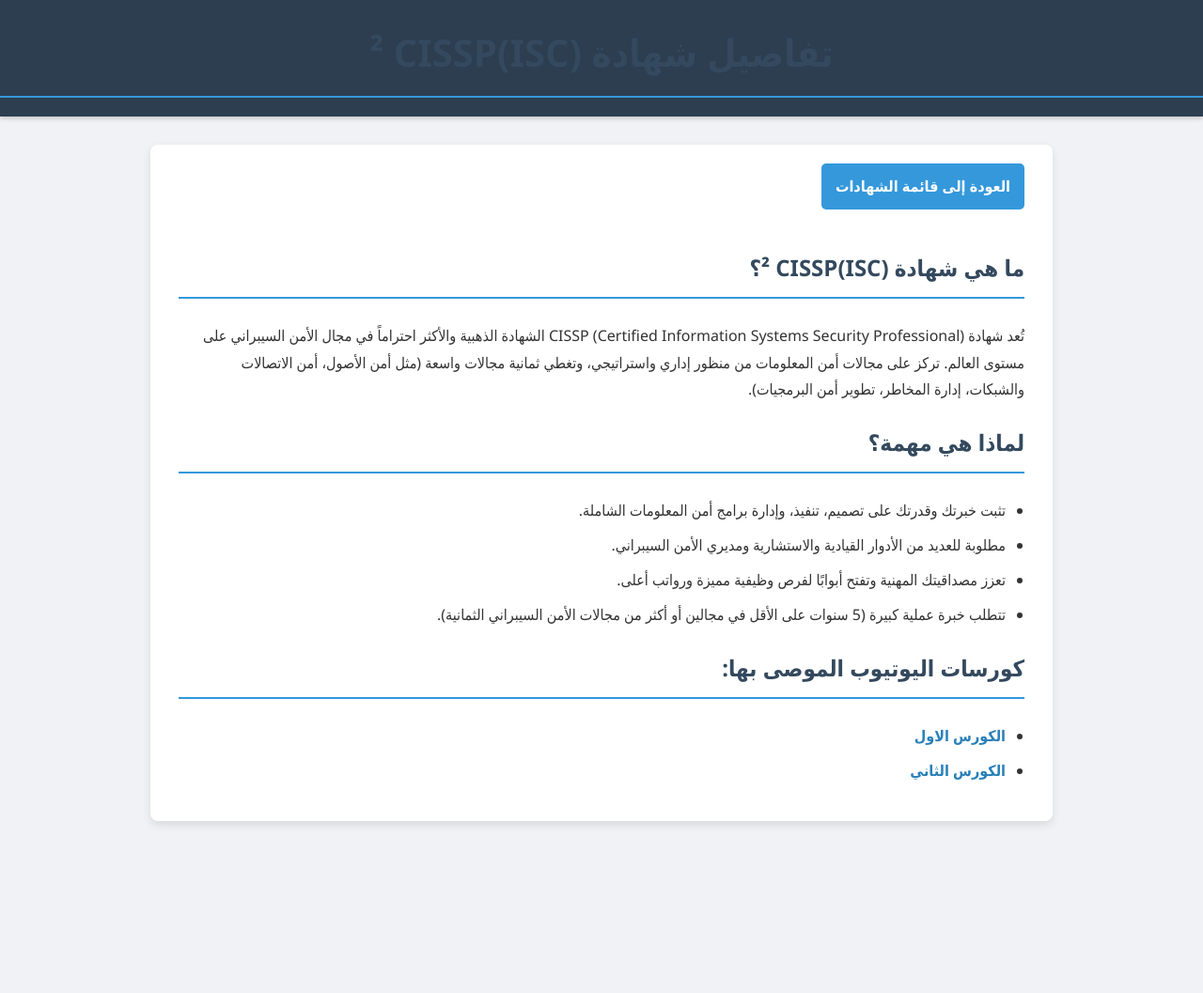
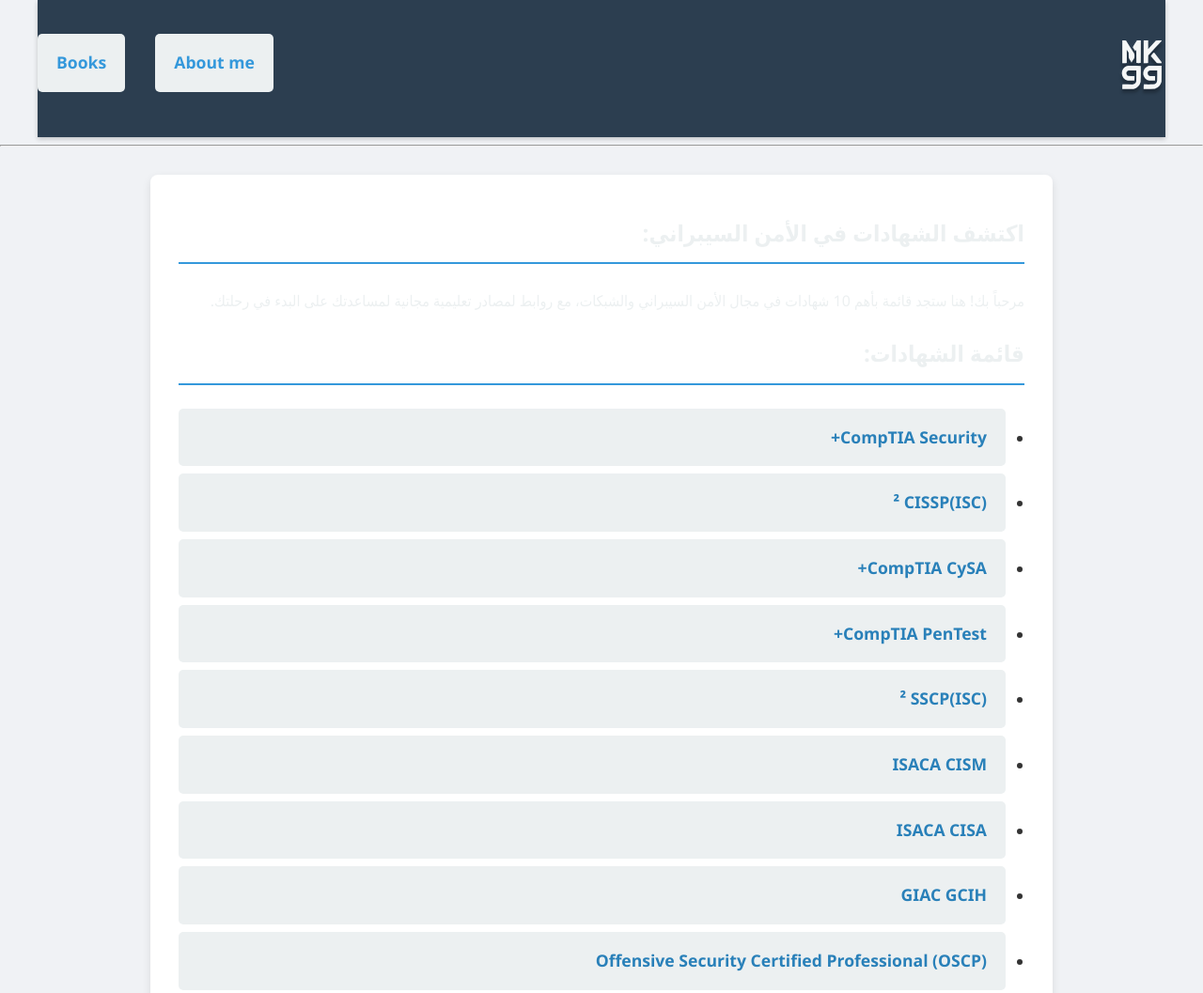
Before and after one commit to khalidhishamcs/khalidhishamcs.github.io, a plain HTML site: page cissp.html in a window 1280 px wide. Shown: the top 1057 px of the page at 94% size. Before the commit the page ends 904 px from the top, so only its background shows below. Drawn offline with Linux system fonts and the light colour scheme.

Commit message:
Update cissp.html

```diff
--- a/cissp.html
+++ b/cissp.html
@@ -1,6 +1,162 @@
 <!DOCTYPE html>
 <html lang="ar" dir="rtl">
 <head>
+    <!DOCTYPE html>
+<html lang="ar" dir="rtl">
+<head>
+    <script async src="https://www.googletagmanager.com/gtag/js?id=G-L3BC3C38I2Y"></script>
+<script>
+  window.dataLayer = window.dataLayer || [];
+  function gtag(){dataLayer.push(arguments);}
+  gtag('js', new Date());
+
+  gtag('config', 'G-L3BC3C38I2Y');
+</script>
+    <meta charset="UTF-8">
+    <meta name="viewport" content="width=device-width, initial-scale=1.0">
+    <title>أهم شهادات الأمن السيبراني والشبكات</title>
+    <style>
+        /* التنسيقات العامة للعناصر الأساسية */
+        body {
+            font-family: 'Segoe UI', Tahoma, Geneva, Verdana, sans-serif;
+            color: #dbe2e6;
+            line-height: 1.8;
+            margin: 0;
+            padding: 0;
+            background-color: #222831;
+            color: #1d0404;
+            direction: rtl;
+            text-align: right;
+
+        }
+
+        /* تنسيقات رأس الصفحة */
+
+        header{
+            display: flex;
+            justify-content:space-between;
+            align-items: center;
+            margin: 0rem auto;
+            max-width: 1200px;
+        }
+        .nn ul{
+            display: flex;
+            list-style-type: none;
+            gap: 2rem;
+
+        }
+        /* التعديل هنا: لزيادة وضوح الروابط في شريط التنقل على الخلفية الداكنة */
+        .nn li a{
+            text-decoration: none;
+            color: #3498db; /* لون أزرق فاتح وواضح على الخلفية الداكنة */
+            font-weight: bold;
+        }
+        .nn li a:hover{
+            text-decoration: none;
+            color: #ecf0f1; /* لون أبيض فاتح عند التمرير بالماوس */
+        }
+
+        /* تنسيقات الحاوية الرئيسية للمحتوى */
+        .container {
+
+            max-width: 900px;
+            margin: 30px auto;
+            padding: 20px 30px;
+            background-color: #222831;
+            border-radius: 8px;
+            box-shadow: 0 4px 10px rgba(0,0,0,0.1);
+        }
+
+        /* تنسيقات العناوين الفرعية */
+        h2 {
+            color: #34495e;
+            border-bottom: 2px solid #3498db;
+            padding-bottom: 10px;
+            margin-bottom: 25px;
+        }
+
+        /* تنسيقات القوائم (الشهادات) */
+        ul {
+            list-style: none;
+            padding: 0;
+        }
+
+        li {
+            background-color: #ecf0f1;
+            margin-bottom: 15px;
+            padding: 15px 20px;
+            border-radius: 5px;
+            transition: background-color 0.3s ease;
+        }
+
+        li:hover {
+            background-color: #dbe2e6;
+        }
+
+        /* تنسيقات الروابط داخل القائمة الرئيسية */
+        a {
+            color: #2980b9;
+            text-decoration: none;
+            font-weight: bold;
+            display: block;
+            font-size: 1.1em;
+        }
+
+        a:hover {
+            text-decoration: underline;
+            color: #1a527c;
+        }
+
+        /* تنسيقات تذييل الصفحة */
+        footer {
+            text-align: center;
+            padding: 20px;
+            margin-top: 40px;
+            background-color: #2c3e50;
+            color: #ffffff;
+            font-size: 0.9em;
+        }
+
+        /* ملاحظة: لم أضف الـ Media Query لتجنب تغيير الكود الأساسي لك. */
+    </style>
+</head>
+<body>
+    <header >
+        <img src="logo.svg" alt="logo" width="50px">
+
+       <nav class="nn">
+        <ul>
+            <li><a href="about.html">About me</a></li>
+            <li><a href="Books.html">Books</a></li>
+        </ul>
+
+       </nav>
+
+    </header>
+    <hr>
+
+    <div class="container">
+        <h2 style="color: #ecf0f1;">اكتشف الشهادات في الأمن السيبراني:</h2>
+        <p style="color: #ecf0f1;">مرحباً بك! هنا ستجد قائمة بأهم 10 شهادات في مجال الأمن السيبراني والشبكات، مع روابط لمصادر تعليمية مجانية لمساعدتك على البدء في رحلتك.</p>
+
+        <h2 style="color: #ecf0f1;">قائمة الشهادات:</h2>
+        <ul>
+            <li><a href="comptia-security-plus.html">CompTIA Security+</a></li>
+            <li><a href="cissp.html"> (ISC)² CISSP</a></li>
+            <li><a href="comptia-cysa-plus.html">CompTIA CySA+</a></li>
+            <li><a href="comptia-pentest-plus.html">CompTIA PenTest+</a></li>
+            <li><a href="sscp.html"> (ISC)² SSCP</a></li>
+            <li><a href="cism.html">ISACA CISM</a></li>
+            <li><a href="cisa.html">ISACA CISA</a></li>
+            <li><a href="gcih.html">GIAC GCIH</a></li>
+            <li><a href="oscp.html">Offensive Security Certified Professional (OSCP)</a></li>
+            <li><a href="ccsp.html"> (ISC)² CCSP</a></li>
+        </ul>
+    </div>
+
+
+</body>
+</html>
     <meta charset="UTF-8">
     <meta name="viewport" content="width=device-width, initial-scale=1.0">
     <title>تفاصيل شهادة (ISC)² CISSP</title>
```
